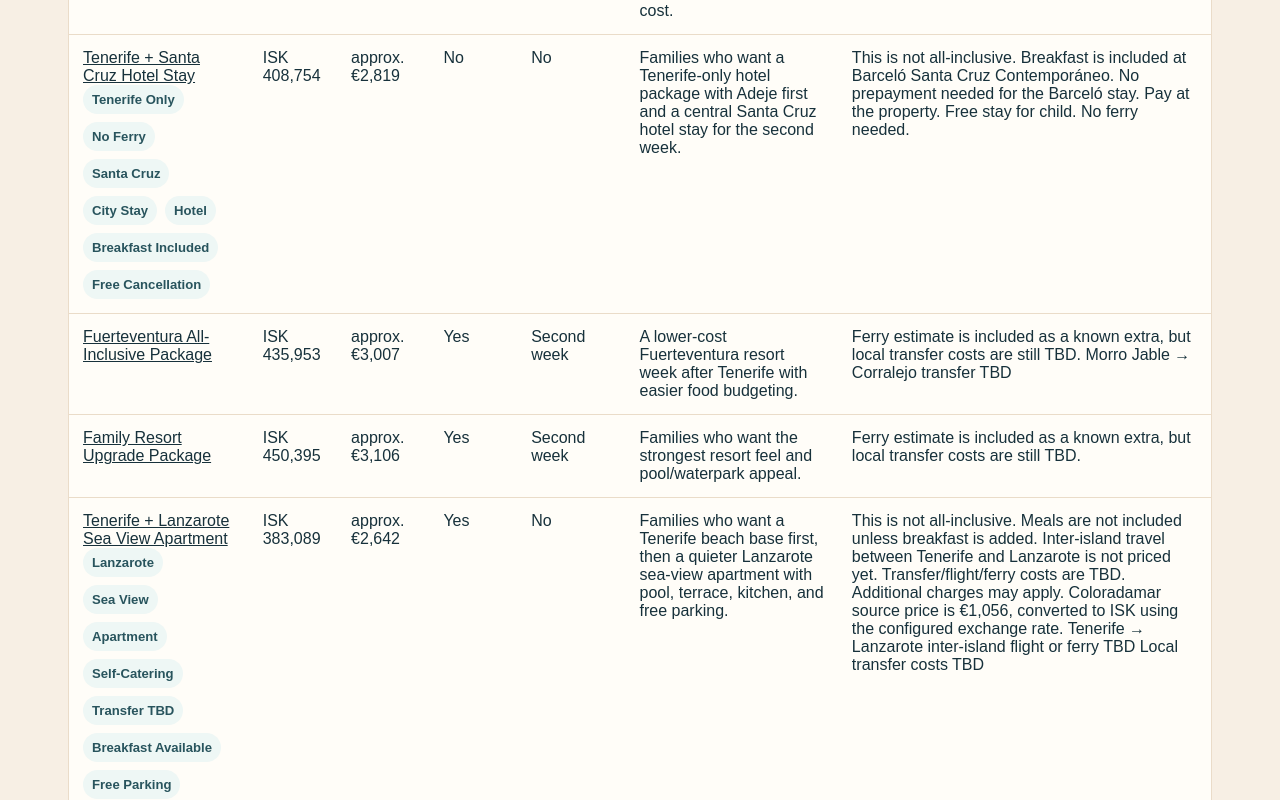
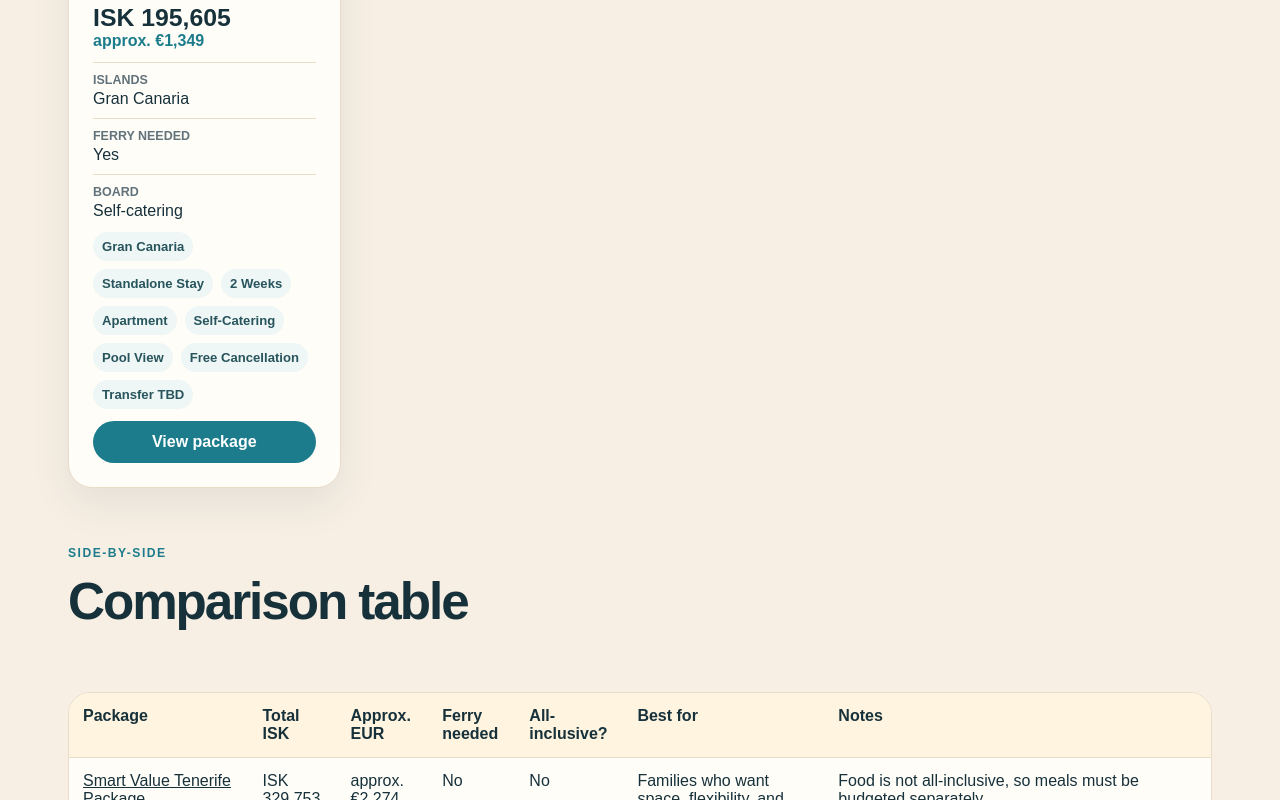
Before and after one commit to aron5109/Tripmaker2000, a Next.js app: page / in a window 1280 px wide. Shown: the part 2940-3740 px from the top of the page. Built offline with nearby package versions, Linux system fonts and the light colour scheme.

Commit message:
Remove manually managed accommodation images

```diff
--- a/src/app/packages/[slug]/page.tsx
+++ b/src/app/packages/[slug]/page.tsx
@@ -40,6 +40,7 @@ export default async function PackagePage({ params }: { params: Promise<{ slug:
 
   const packageAccommodations = pkg.accommodationIds.map((id) => accommodationById.get(id)).filter(Boolean) as Accommodation[];
   const total = calculatePackageTotal(pkg);
+  const displayName = pkg.packageNumber ? `${pkg.packageNumber}. ${pkg.name}` : pkg.name;
 
   return (
     <main>
@@ -49,7 +50,7 @@ export default async function PackagePage({ params }: { params: Promise<{ slug:
           <div className="section-heading compact">
             <div>
               <p className="eyebrow">Package detail</p>
-              <h1>{pkg.name}</h1>
+              <h1>{displayName}</h1>
               <p className="muted">{pkg.fullDates}</p>
             </div>
             <div className="card-topline">
--- a/src/app/page.tsx
+++ b/src/app/page.tsx
@@ -56,6 +56,7 @@ function getPublicImageSrc(images?: string[]) {
 
 function PackageCard({ pkg }: { pkg: TripPackage }) {
   const total = calculatePackageTotal(pkg);
+  const displayName = pkg.packageNumber ? `${pkg.packageNumber}. ${pkg.name}` : pkg.name;
   return (
     <article className="card package-card">
       <div className="card-topline">
@@ -63,7 +64,7 @@ function PackageCard({ pkg }: { pkg: TripPackage }) {
         {pkg.secondaryLabel && <Badge>{pkg.secondaryLabel}</Badge>}
         {pkg.ferryNeeded ? <Badge tone="warn">Ferry Needed</Badge> : <Badge>No Ferry</Badge>}
       </div>
-      <h3>{pkg.name}</h3>
+      <h3>{displayName}</h3>
       <p className="muted">{pkg.fullDates}</p>
       <Price isk={total} />
       <dl className="quick-facts">
@@ -94,6 +95,7 @@ function AccommodationMini({ accommodation }: { accommodation: Accommodation })
 }
 
 function PackageDetail({ pkg }: { pkg: TripPackage }) {
+  const displayName = pkg.packageNumber ? `${pkg.packageNumber}. ${pkg.name}` : pkg.name;
   const packageAccommodations = pkg.accommodationIds.map((id) => byId.get(id)).filter(Boolean) as Accommodation[];
   const packageTransfers = (pkg.knownTransferIds ?? []).flatMap((id) => {
     const transfer = transferById.get(id);
@@ -105,7 +107,7 @@ function PackageDetail({ pkg }: { pkg: TripPackage }) {
       <div className="section-heading compact">
         <div>
           <p className="eyebrow">Package detail</p>
-          <h3>{pkg.name}</h3>
+          <h3>{displayName}</h3>
         </div>
         <div className="card-topline"><Badge>{pkg.label}</Badge>{pkg.secondaryLabel && <Badge>{pkg.secondaryLabel}</Badge>}{pkg.ferryNeeded ? <Badge tone="warn">Transfer TBD</Badge> : <Badge>No Ferry</Badge>}</div>
       </div>
@@ -142,7 +144,7 @@ export default function Home() {
 
       <section className="container">
         <div className="section-heading"><div><p className="eyebrow">Side-by-side</p><h2>Comparison table</h2></div></div>
-        <div className="table-wrap"><table><thead><tr><th>Package</th><th>Total ISK</th><th>Approx. EUR</th><th>Ferry needed</th><th>All-inclusive?</th><th>Best for</th><th>Notes</th></tr></thead><tbody>{tripPackages.map((pkg) => { const total = calculatePackageTotal(pkg); return <tr key={pkg.id}><td><Link href={packageHref(pkg)}>{pkg.name}</Link>{pkg.badges && <div className="chips table-chips">{pkg.badges.map((badge) => <span key={badge}>{badge}</span>)}</div>}</td><td>{formatISK(total)}</td><td>{formatEUR(convertISKToEUR(total))}</td><td>{pkg.ferryNeeded ? "Yes" : "No"}</td><td>{pkg.boardSummary.some((item) => item.toLowerCase().includes("all inclusive")) ? "Second week" : "No"}</td><td>{pkg.bestFor ?? ""}</td><td>{pkg.importantNotes.join(" ")} {(pkg.missingCosts ?? []).join(" ")}</td></tr>; })}</tbody></table></div>
+        <div className="table-wrap"><table><thead><tr><th>Package</th><th>Total ISK</th><th>Approx. EUR</th><th>Ferry needed</th><th>All-inclusive?</th><th>Best for</th><th>Notes</th></tr></thead><tbody>{tripPackages.map((pkg) => { const total = calculatePackageTotal(pkg); const displayName = pkg.packageNumber ? `${pkg.packageNumber}. ${pkg.name}` : pkg.name; return <tr key={pkg.id}><td><Link href={packageHref(pkg)}>{displayName}</Link>{pkg.badges && <div className="chips table-chips">{pkg.badges.map((badge) => <span key={badge}>{badge}</span>)}</div>}</td><td>{formatISK(total)}</td><td>{formatEUR(convertISKToEUR(total))}</td><td>{pkg.ferryNeeded ? "Yes" : "No"}</td><td>{pkg.boardSummary.some((item) => item.toLowerCase().includes("all inclusive")) ? "Second week" : "No"}</td><td>{pkg.bestFor ?? ""}</td><td>{pkg.importantNotes.join(" ")} {(pkg.missingCosts ?? []).join(" ")}</td></tr>; })}</tbody></table></div>
       </section>
 
       <section className="container details">{tripPackages.map((pkg) => <PackageDetail key={pkg.id} pkg={pkg} />)}</section>
--- a/src/data/accommodations.ts
+++ b/src/data/accommodations.ts
@@ -316,4 +316,144 @@ export const accommodations: Accommodation[] = [
     bookingLink: "https://www.booking.com/hotel/es/the-suites-at-the-mirage.en-gb.html?label=r2r08--019f4117-09c2-799b-b5e7-1814bb91dcd8&sid=7b81503c64e4ce0a23fb05f2a5bd6d74&aid=2097750&ucfs=1&checkin=2026-08-17&checkout=2026-09-07&dest_id=13444&dest_type=region&group_adults=2&no_rooms=1&group_children=1&age=13&req_age=13&nflt=hotelfacility%3D63%3Bprice%3DEUR-min-640-1%3Boos%3D1&srpvid=a8034921c48c0088&srepoch=1783506281&matching_block_id=279407911_363194800_3_34_0&atlas_src=sr_iw_title",
     images: ["/images/accommodations/ona-hollywood-mirage-01.jpg", "/images/accommodations/ona-hollywood-mirage-02.jpg"],
   },
+  {
+    id: "home2book-design-apartment-maspalomas-paraiso",
+    slug: "home2book-design-apartment-maspalomas-paraiso",
+    name: "Home2Book Design Apartment Maspalomas Paraíso",
+    island: "Gran Canaria",
+    area: "Maspalomas",
+    address: "35100 Maspalomas, Spain",
+    dates: {
+      checkIn: "2026-08-17",
+      checkOut: "2026-08-31",
+      display: "17 August 2026 – 31 August 2026",
+      nights: 14,
+    },
+    shortDates: "17 Aug – 31 Aug",
+    nights: 14,
+    guests: {
+      adults: 2,
+      children: 1,
+      childAge: 12,
+    },
+    type: "Entire apartment",
+    unit: "1 × One-Bedroom Apartment",
+    size: "50 m²",
+    view: "Pool view",
+    board: "Self-catering",
+    priceIsk: 195605,
+    previousPriceIsk: 267380,
+    sourcePriceEur: 1349,
+    previousSourcePriceEur: 1844,
+    sourceCurrencyNote: "Source price is in EUR and converted using 145 ISK/EUR.",
+    priceNote: "Discounted from €1844 to €1349. We Price Match.",
+    savings: {
+      eur: 495,
+      isk: 71775,
+    },
+    bookingTerms: [
+      "Free cancellation before 3 August 2026",
+      "Pay nothing until 1 August 2026",
+      "We Price Match",
+    ],
+    bedOptions: [
+      "Bedroom: 1 double bed",
+      "Living room: 1 sofa bed",
+      "Cot available on request",
+    ],
+    facilities: [
+      "Entire apartment",
+      "50 m²",
+      "Private kitchen",
+      "Private bathroom",
+      "Pool view",
+      "Air conditioning",
+      "Dishwasher",
+      "Flat-screen TV",
+      "Terrace",
+      "Coffee machine",
+      "Free WiFi",
+      "2 swimming pools",
+      "Washing machine",
+      "Family friendly",
+      "Children’s high chair",
+      "Dining table",
+      "Cleaning products",
+      "Toaster",
+      "Stovetop",
+      "Oven",
+      "Kitchenware",
+      "Electric kettle",
+      "Microwave",
+      "Refrigerator",
+      "Kitchenette",
+      "Linen",
+      "Wardrobe or closet",
+      "Towels",
+      "Bath or shower",
+      "Free toiletries",
+      "Hairdryer",
+      "Dining area",
+      "Sofa",
+      "Seating area",
+      "TV",
+      "Sofa bed",
+      "Drying rack for clothing",
+      "Clothes rack",
+      "Iron",
+      "Outdoor furniture",
+      "Outdoor dining area",
+      "Sun terrace",
+      "Heated pool",
+      "Beach",
+      "Snorkelling off-site",
+      "Diving off-site",
+      "Hiking off-site",
+      "Windsurfing off-site",
+      "Golf course within 3 km",
+      "Invoice provided",
+      "No parking available",
+    ],
+    notes: [
+      "Standalone 2-week Gran Canaria apartment option.",
+      "This is not all-inclusive.",
+      "Self-catering stay.",
+      "No parking available.",
+      "Flights, ferry, and transfers are not included.",
+    ],
+    ratings: {
+      Host: 7.5,
+      Facilities: 8.0,
+      Cleanliness: 7.7,
+      Comfort: 7.3,
+      "Value for money": 7.8,
+      Location: 8.5,
+      "Free WiFi": 10,
+    },
+    nearby: {
+      highlights: [
+        "Maspalomas Lighthouse — 4.5 km",
+      ],
+      restaurants: [
+        "Sawadee Playa del Inglés — 550 m",
+        "El Rinconcito Andaluz — 550 m",
+        "Bar Oskar Sports — 1 km",
+      ],
+      beaches: [
+        "Playa del Ingles Beach — 2.3 km",
+        "Playa de Veril — 2.7 km",
+        "Playa de las Burras — 3 km",
+        "Maspalomas Beach — 4.4 km",
+        "De Las Mujeres Beach — 4.8 km",
+      ],
+      airports: [
+        "Gran Canaria Airport — 27 km",
+      ],
+    },
+    bookingLink: "https://www.booking.com/hotel/es/home2book-design-apartment-maspalomas-paraiso.en-gb.html?aid=2097750&label=r2r08--019f4117-09c2-799b-b5e7-1814bb91dcd8&sid=7b81503c64e4ce0a23fb05f2a5bd6d74&age=12&all_sr_blocks=1124509701_418594815_0_0_0&checkin=2026-08-17&checkout=2026-08-31&dest_id=-391429&dest_type=city&dist=0&group_adults=2&group_children=1&hapos=9&highlighted_blocks=1124509701_418594815_0_0_0&hpos=9&matching_block_id=1124509701_418594815_0_0_0&nflt=privacy_type%3D3%3Bdistance%3D3000%3Bprice%3DEUR-min-190-1%3Bdistance%3D1000&no_rooms=1&req_adults=2&req_age=12&req_children=1&room1=A%2CA%2C12&sb_price_type=total&sr_order=upsort_bh&sr_pri_blocks=1124509701_418594815_0_0_0__134861&srepoch=1783515918&srpvid=77b45b7760be019b&type=total&ucfs=1#hotelTmpl",
+    images: [
+      "/images/accommodations/home2book-design-apartment-maspalomas-paraiso-01.jpg",
+      "/images/accommodations/home2book-design-apartment-maspalomas-paraiso-02.jpg",
+    ],
+  },
 ];
--- a/src/data/packages.ts
+++ b/src/data/packages.ts
@@ -208,4 +208,70 @@ export const tripPackages: TripPackage[] = [
       "Spa",
     ],
   },
+  {
+    id: "gran-canaria-maspalomas-apartment-escape",
+    slug: "gran-canaria-maspalomas-apartment-escape",
+    packageNumber: 11,
+    name: "Gran Canaria Maspalomas Apartment Escape",
+    label: "Gran Canaria",
+    secondaryLabel: "2-Week Apartment Stay",
+    fullDates: "17 August 2026 – 31 August 2026",
+    islands: ["Gran Canaria"],
+    ferryNeeded: true,
+    transferCostsTbd: true,
+    accommodationIds: [
+      "home2book-design-apartment-maspalomas-paraiso",
+    ],
+    boardSummary: [
+      "Self-catering",
+    ],
+    totalAccommodationIsk: 195605,
+    sellingAngle: [
+      "2-week apartment stay in Gran Canaria",
+      "Lower total cost than many hotel/resort options",
+      "Pool-view apartment with terrace",
+      "Good for families wanting kitchen facilities and a longer apartment stay",
+      "Close to Maspalomas / Playa del Inglés area",
+      "Two swimming pools",
+    ],
+    sellingPoints: [
+      "2-week apartment stay in Gran Canaria",
+      "Lower total cost than many hotel/resort options",
+      "Pool-view apartment with terrace",
+      "Good for families wanting kitchen facilities and a longer apartment stay",
+      "Close to Maspalomas / Playa del Inglés area",
+      "Two swimming pools",
+    ],
+    importantNotes: [
+      "This is not all-inclusive.",
+      "This is a standalone 2-week option, not part of the main 17 Aug – 7 Sept Tenerife-led package flow.",
+      "Flights, ferry, and transfers are not included.",
+      "Self-catering stay.",
+      "No parking available.",
+      "Free cancellation before 3 August 2026.",
+      "Pay nothing until 1 August 2026.",
+      "Transfer costs are TBD.",
+      "Home2Book Design Apartment Maspalomas Paraíso source price is €1,349, converted to approx. ISK 195,605 using 145 ISK/EUR.",
+    ],
+    notes: [
+      "This is not all-inclusive.",
+      "Standalone options.",
+      "Gran Canaria options.",
+      "Apartment options.",
+      "Flights, ferry, and transfers are not included.",
+    ],
+    missingCosts: [
+      "Flights, ferry, and transfers TBD",
+    ],
+    badges: [
+      "Gran Canaria",
+      "Standalone Stay",
+      "2 Weeks",
+      "Apartment",
+      "Self-Catering",
+      "Pool View",
+      "Free Cancellation",
+      "Transfer TBD",
+    ],
+  },
 ];
--- a/src/data/types.ts
+++ b/src/data/types.ts
@@ -14,6 +14,7 @@ export type AccommodationGuests = string | {
 };
 
 export type NearbyPlaces = {
+  highlights?: string[];
   restaurants?: string[];
   beaches?: string[];
   airports?: string[];
@@ -75,6 +76,7 @@ export type Transfer = {
 export type TripPackage = {
   id: string;
   slug?: string;
+  packageNumber?: number;
   name: string;
   label: string;
   secondaryLabel?: string;
```
